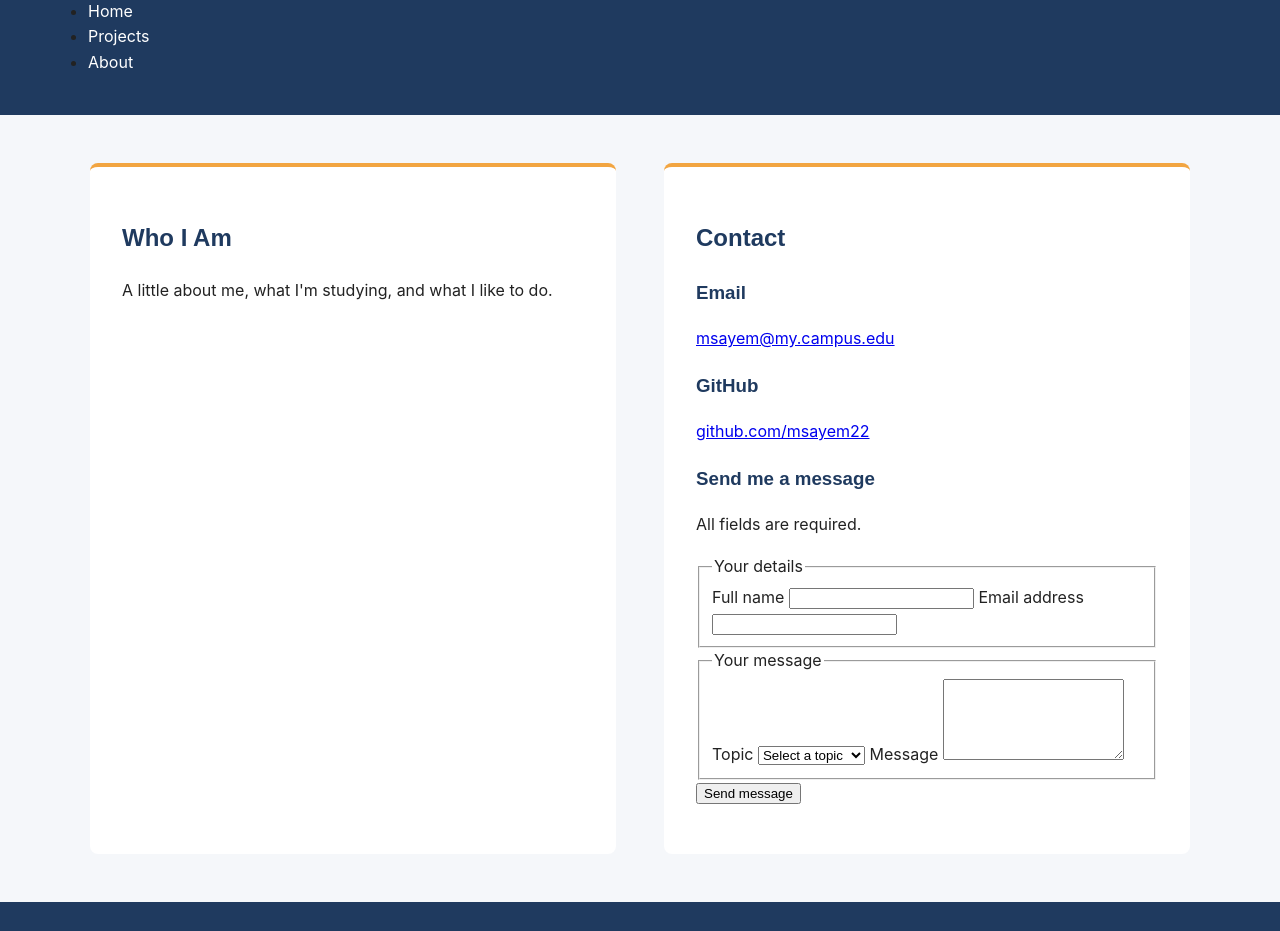
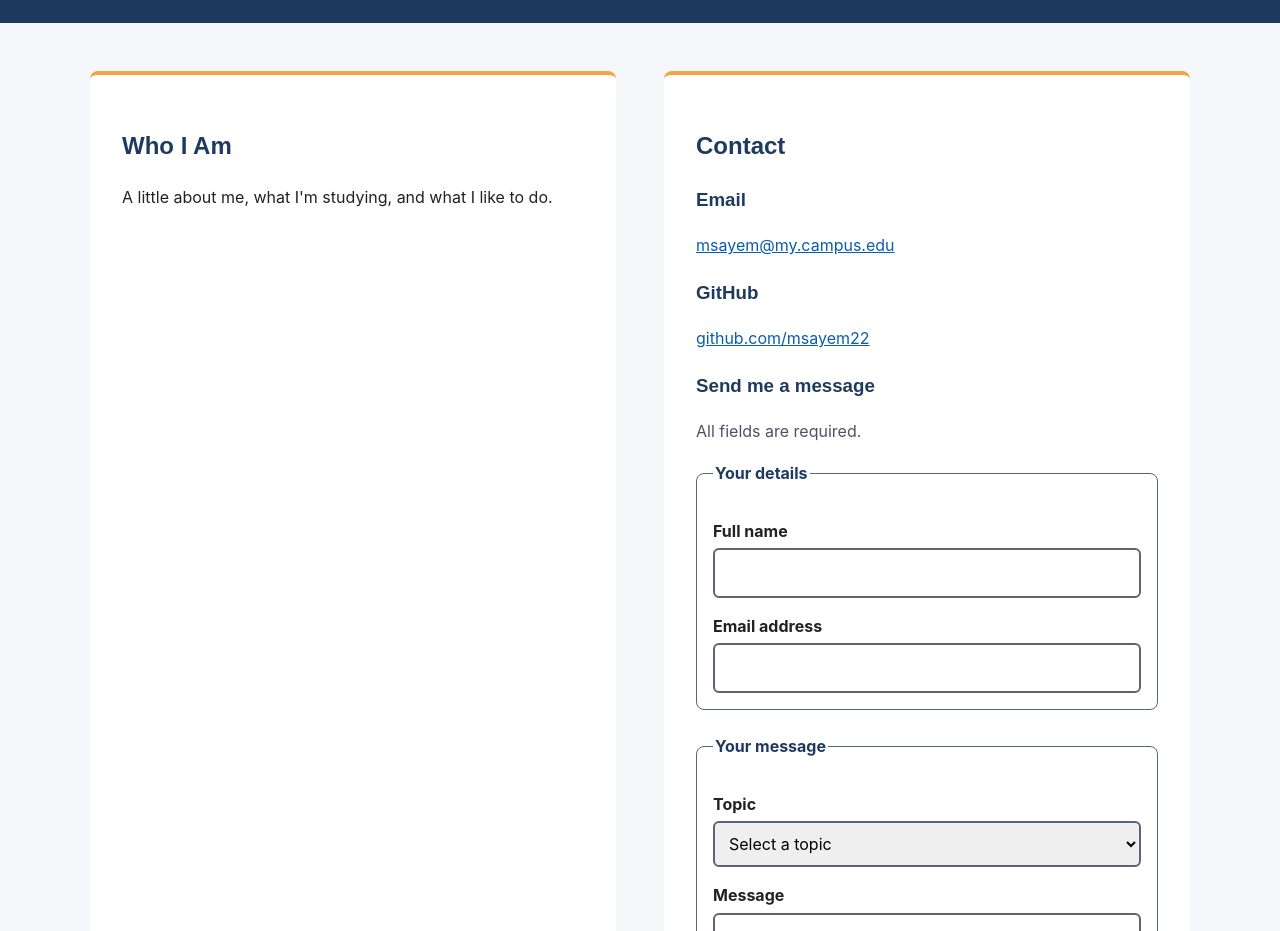
Before and after one commit to msayem22/Portfolio, a plain HTML site: page about.html in a window 1280 px wide. Shown: the part 131-1062 px from the top of the page. Drawn offline with Linux system fonts and the light colour scheme.

Commit message:
Update font families and add skip link styles

```diff
--- a/styles.css
+++ b/styles.css
@@ -1,14 +1,25 @@
 body {
   margin: 0;
-  font-family: 'Inter', sans-serif;
+  font-family: 'Inter', Arial, sans-serif;
   background: #f5f7fa;
   color: #222;
   line-height: 1.6;
 }
 
 h1, h2, h3 {
-  font-family: 'Poppins', sans-serif;
+  font-family: 'Poppins', Arial, sans-serif;
   color: #1f3a5f;
+}
+
+.skip-link {
+  position: absolute;
+  left: -999px;
+  background: white;
+  color: #1f3a5f;
+  padding: 8px 16px;
+}
+.skip-link:focus {
+  left: 0;
 }
 
 #header {
@@ -21,6 +32,14 @@ h1, h2, h3 {
   margin: 0 0 16px 0;
 }
 
+.nav ul {
+  list-style: none;
+  margin: 0;
+  padding: 0;
+  display: flex;
+  flex-wrap: wrap;
+}
+
 .nav a {
   color: white;
   text-decoration: none;
@@ -29,6 +48,11 @@ h1, h2, h3 {
 
 .nav a:hover {
   color: #f2a541;
+}
+
+.nav a[aria-current="page"] {
+  text-decoration: underline;
+  text-underline-offset: 6px;
 }
 
 main {
@@ -50,11 +74,82 @@ main {
   border-top: 4px solid #f2a541;
 }
 
+.card a {
+  color: #0b5cad;
+}
+
 footer {
   background: #1f3a5f;
   color: white;
   text-align: center;
   padding: 24px;
+}
+
+:focus-visible {
+  outline: 3px solid #1f3a5f;
+  outline-offset: 2px;
+}
+#header :focus-visible,
+footer :focus-visible {
+  outline-color: white;
+}
+
+fieldset {
+  border: 1px solid #5b6675;
+  border-radius: 8px;
+  margin: 0 0 24px 0;
+  padding: 16px;
+}
+legend {
+  font-weight: bold;
+  color: #1f3a5f;
+}
+label {
+  display: block;
+  margin-top: 16px;
+  font-weight: bold;
+}
+input, select, textarea {
+  display: block;
+  width: 100%;
+  box-sizing: border-box;
+  margin-top: 4px;
+  padding: 10px;
+  font: inherit;
+  border: 2px solid #5b6675;
+  border-radius: 6px;
+}
+input[aria-invalid="true"],
+select[aria-invalid="true"],
+textarea[aria-invalid="true"] {
+  border-color: #b00020;
+}
+.error {
+  color: #b00020;
+  font-weight: bold;
+  margin: 6px 0 0 0;
+}
+.error::before {
+  content: "Error: ";
+}
+.hint {
+  color: #4a5563;
+}
+button {
+  font: inherit;
+  font-weight: bold;
+  color: white;
+  background: #1f3a5f;
+  border: 0;
+  border-radius: 6px;
+  padding: 12px 24px;
+  cursor: pointer;
+}
+button:hover {
+  background: #14263f;
+}
+#form-status {
+  font-weight: bold;
 }
 
 @media (min-width: 768px) {
```
